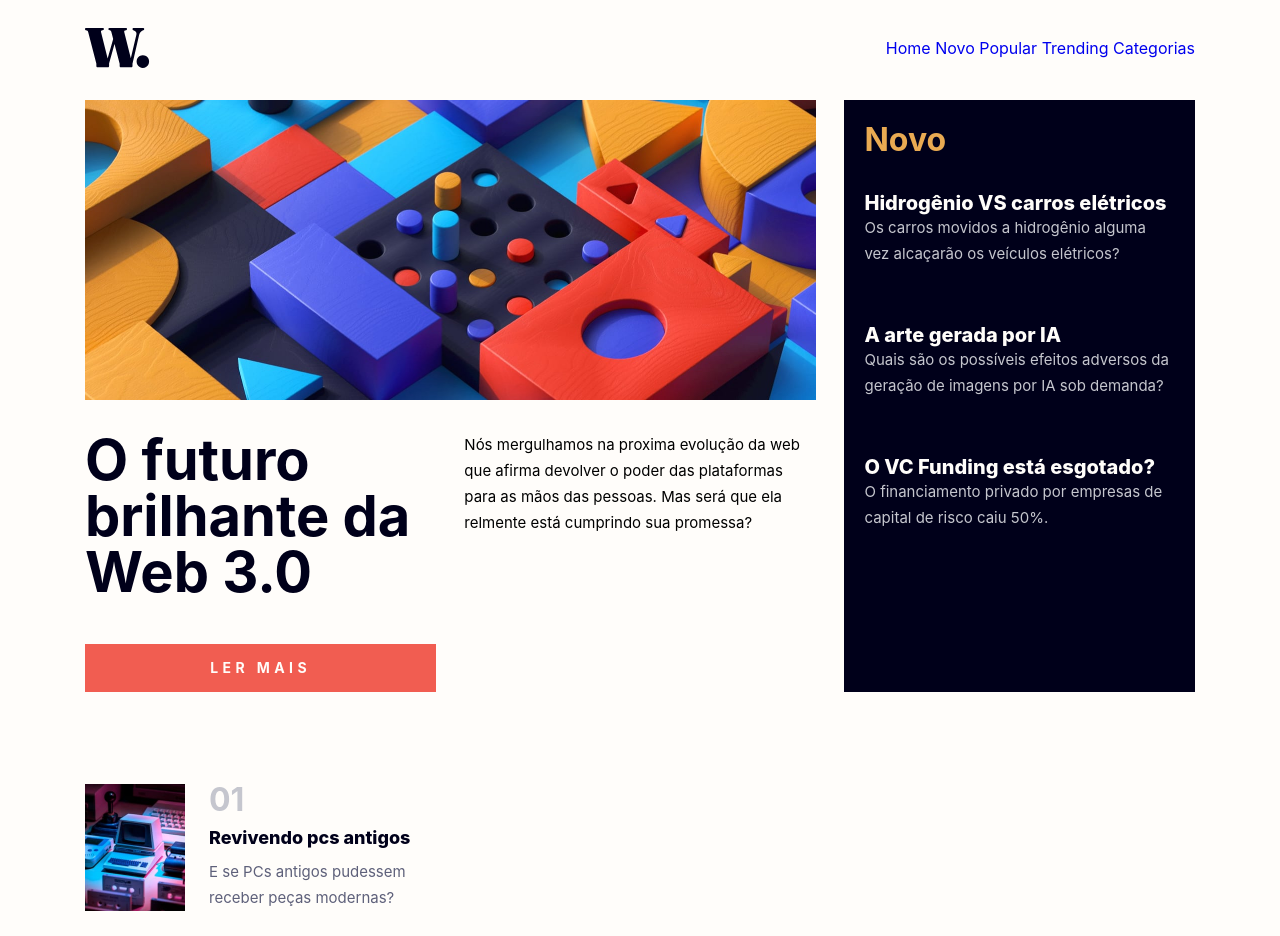
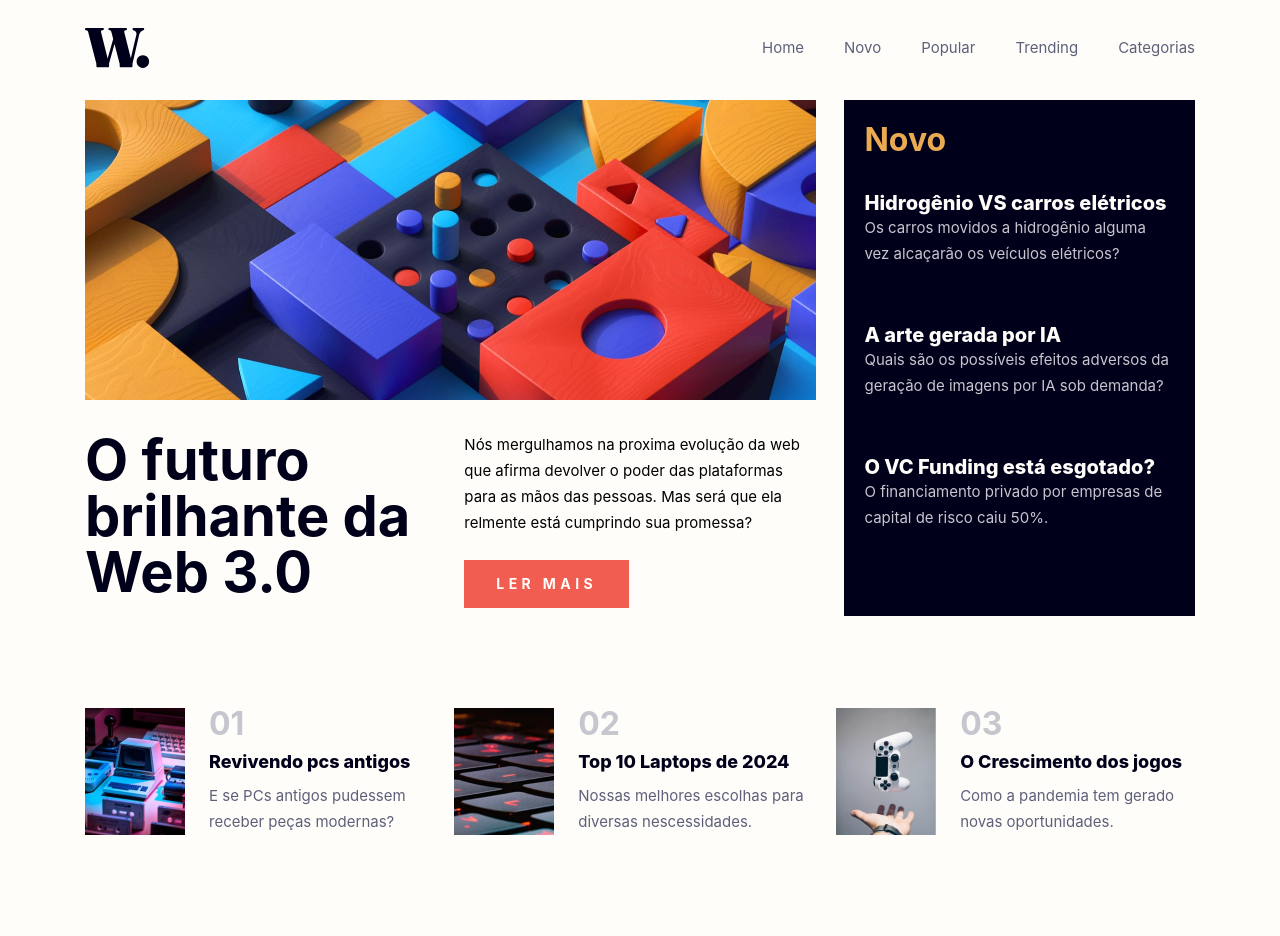
Before and after one commit to Josafa-M/noticias, a plain HTML site: page index.html in a window 1280 px wide. Shown: the top 936 px of the page. After the commit the page ends 895 px from the top, so only its background shows below. Drawn offline with Linux system fonts and the light colour scheme.

Commit message:
Adição dos efeitos de hover estilização da terceira seção e termino do projeto.

```diff
--- a/index.html
+++ b/index.html
@@ -32,7 +32,8 @@
       <a href="#">Categorias</a>
     </nav>
 
-    <nav calss="desktop">
+
+    <nav class="desktop">
       <a href="#">Home</a>
       <a href="#">Novo</a>
       <a href="#">Popular</a>
@@ -50,8 +51,10 @@
       </picture>
 
       <h1>O futuro brilhante da Web 3.0</h1>
-      <p>Nós mergulhamos na proxima evolução da web que afirma devolver o poder das plataformas para as mãos das pessoas. Mas será que ela relmente está cumprindo sua promessa?</p>
-      <button>Ler Mais</button>
+      <div>
+        <p>Nós mergulhamos na proxima evolução da web que afirma devolver o poder das plataformas para as mãos das pessoas. Mas será que ela relmente está cumprindo sua promessa?</p>
+        <button>Ler Mais</button>
+      </div>
     </section>
 
     <section class="segunda-secao">
@@ -79,7 +82,9 @@
         <img src="./assets/images/image-retro-pcs.jpg" alt="Imagem de computadores antigos">
         <div>
           <strong>01</strong>
-          <h2>Revivendo pcs antigos</h2>
+          <a href="#">
+            <h2>Revivendo pcs antigos</h2>
+          </a>
           <p>E se PCs antigos pudessem receber peças modernas?</p>
         </div>
       </div>
@@ -88,7 +93,9 @@
         <img src="./assets/images/image-top-laptops.jpg" alt="Imagem de laptop">
         <div>
           <strong>02</strong>
-          <h2>Top 10 Laptops de 2024</h2>
+          <a href="#">
+            <h2>Top 10 Laptops de 2024</h2>
+          </a>
           <p>Nossas melhores escolhas para diversas nescessidades.</p>
         </div>
       </div>
@@ -97,7 +104,9 @@
         <img src="./assets/images/image-gaming-growth.jpg" alt="Imagem de controle de vídeo game">
         <div>
           <strong>03</strong>
-          <h2>O Crescimento dos jogos</h2>
+          <a href="#">
+            <h2>O Crescimento dos jogos</h2>
+          </a>
           <p>Como a pandemia tem gerado novas oportunidades.</p>
         </div>
       </div>
--- a/style.css
+++ b/style.css
@@ -4,7 +4,7 @@
   box-sizing: border-box;
   font-family: "inter", sans-serif;
   -webkit-font-smoothing: antialised;
-  text-decoration: none;
+
 }
 
 :root {
@@ -46,6 +46,7 @@ header button {
   border: none;
   background: none;
   width: fit-content;
+  cursor: pointer;
 }
 
 header nav.mobile {
@@ -77,6 +78,10 @@ header .mobile a {
   color: var(--dark-blue);
   font-size: 1.125rem;
   line-height: 1.5rem;
+}
+
+header .desktop {
+  display: none;
 }
 
 main {
@@ -177,6 +182,10 @@ main {
   margin-block: 0.6rem;
 }
 
+.terceira-secao a {
+  text-decoration: none;
+}
+
 .terceira-secao p {
   font-size: 0.9375rem;
   line-height: 1.625rem;
@@ -184,6 +193,28 @@ main {
 }
 
 @media(min-width: 1110px) {
+
+  header > button {
+    display: none;
+  }
+
+  header .desktop {
+    display: flex;
+    gap: 2.5rem;
+  }
+
+  header .desktop a {
+    font-size: 0.9375rem;
+    line-height: 1.625rem;
+    text-decoration: none;
+    color: var(--gunmetal);
+
+  }
+
+  header .desktop a:hover {
+    color: var(--vermillion);
+  }
+
   main {
     display: grid;
     grid-template-columns: 1fr 1fr 1fr;
@@ -209,27 +240,22 @@ main {
     font-size: 3.5rem;
   }
 
+  .primeira-secao button:hover {
+    background-color: var(--dark-blue);
+    cursor: pointer;
+  }
+
   .primeira-secao h2 {
     font-size: 2.5rem;
   }
 
-
-
-  header > button {
-    display: none;
-
+  .terceira-secao {
+    display: flex;
+    grid-column: 1 / 4;
   }
 
-  header .desktop {
-    display: flex;
-    gap: 2.5rem;
-  }
-
-  header .desktop a {
-    font-size: 0.9375rem;
-    line-height: 1.625rem;
-    text-decoration: none;
-    color: var(--gunmetal);
+  .terceira-secao h2:hover {
+    color: var(--vermillion);
   }
 
 }
```
